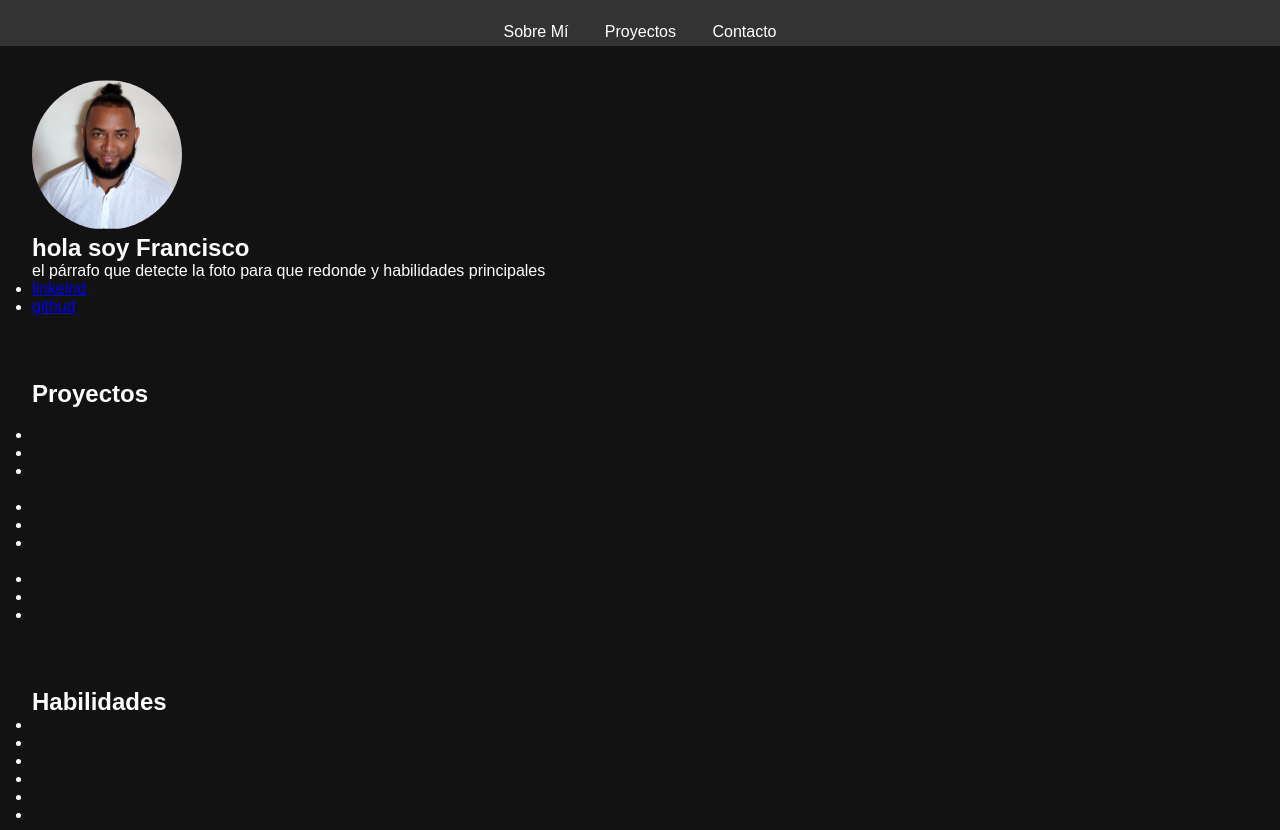
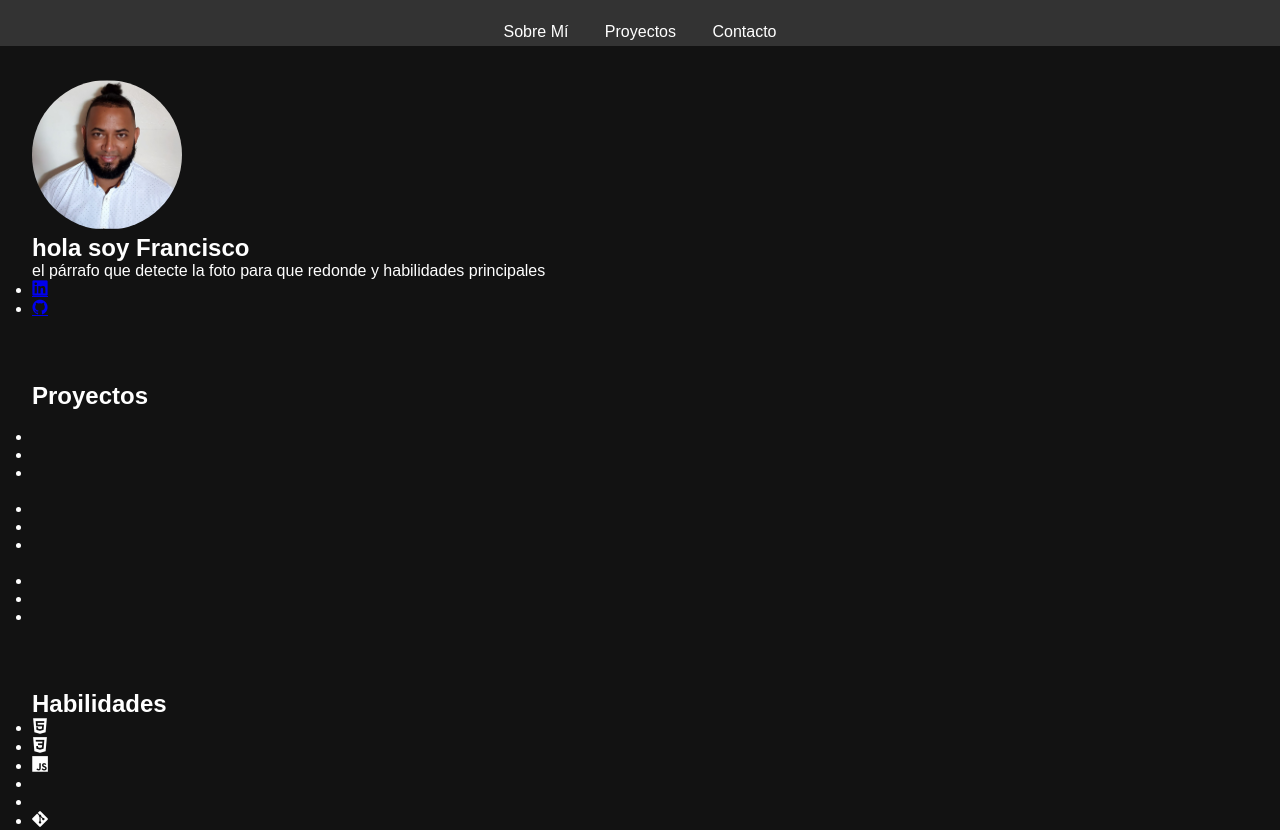
Before and after one commit to franciscojcc007/portafolio, a plain HTML site: page index.html in a window 1280 px wide. Shown: the top 830 px of the page. Drawn offline with nearby package versions, Linux system fonts and the light colour scheme.

Commit message:
se le agrego los iconos de linkedinl y github

```diff
--- a/index.html
+++ b/index.html
@@ -4,6 +4,7 @@
 <head>
     <meta charset="UTF-8">
     <meta name="viewport" content="width=device-width, initial-scale=1.0">
+    <link rel="stylesheet" type='text/css' href="https://cdn.jsdelivr.net/gh/devicons/devicon@latest/devicon.min.css" />
     <link rel="stylesheet" href="./assets/css/style.css">
     <title>Portafolio de Francisco</title>
 </head>
@@ -25,8 +26,8 @@
         <h2>hola soy Francisco</h2>
         <p>el párrafo que detecte la foto para que redonde y habilidades principales</p>
         <ul>
-            <li><a href="#">linkelnd</a></li>
-            <li><a href="#">githud</a></li>
+            <li><a href="#"><i class="devicon-linkedin-plain"></i></a></li>
+            <li><a href="#"><i class="devicon-github-original"></i></a></li>
         </ul>
     </section>
 
@@ -68,12 +69,12 @@
         <h2>Habilidades</h2>
         <article class="aviliri_conterne">
             <ul>
+                <li><i class="devicon-html5-plain"></i></li>
+                <li><i class="devicon-css3-plain"></i></li>
+                <li><i class="devicon-javascript-plain"></i></li>
                 <li></li>
                 <li></li>
-                <li></li>
-                <li></li>
-                <li></li>
-                <li></li>
+                <li><i class="devicon-git-plain"></i></li>
                 <li></li>
                 <li></li>
                 <li></li>
```
